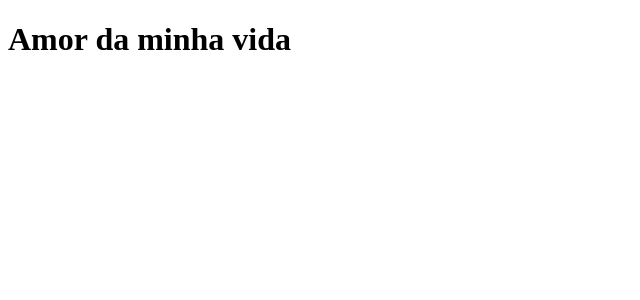
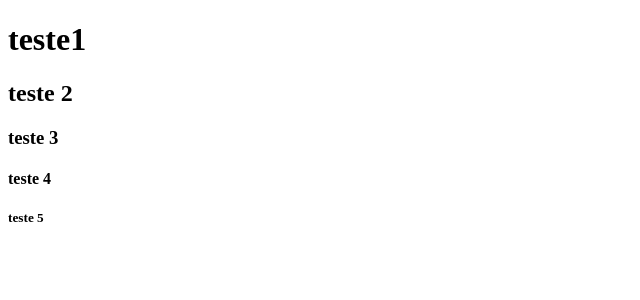
Before and after one commit to fernandafloss/clone-tabnews, a Next.js app: page / in a window 1280 px wide. Shown: the top 300 px of the page, without its empty margins (0-640 px from the left). Built offline with nearby package versions, Linux system fonts and the light colour scheme.

Commit message:
teste de tags html

```diff
--- a/pages/index.js
+++ b/pages/index.js
@@ -1,5 +1,13 @@
 function Home (){
-    return <h1>Amor da minha vida</h1>
+    return <div>
+        <h1>teste1</h1>
+        <h2>teste 2</h2>
+        <h3>teste 3</h3>
+        <h4>teste 4</h4>
+        <h5>teste 5</h5>
+    </div>
+
+
 }
 
 export default Home;
```
